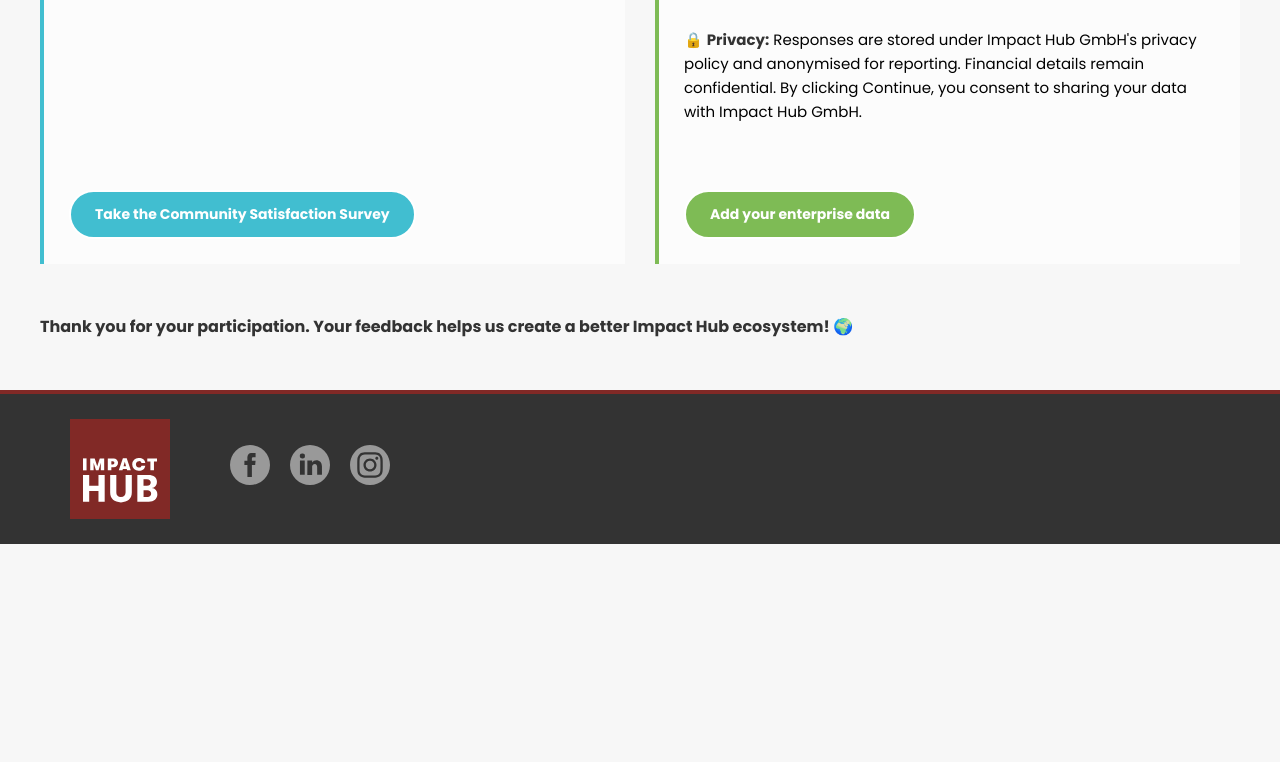
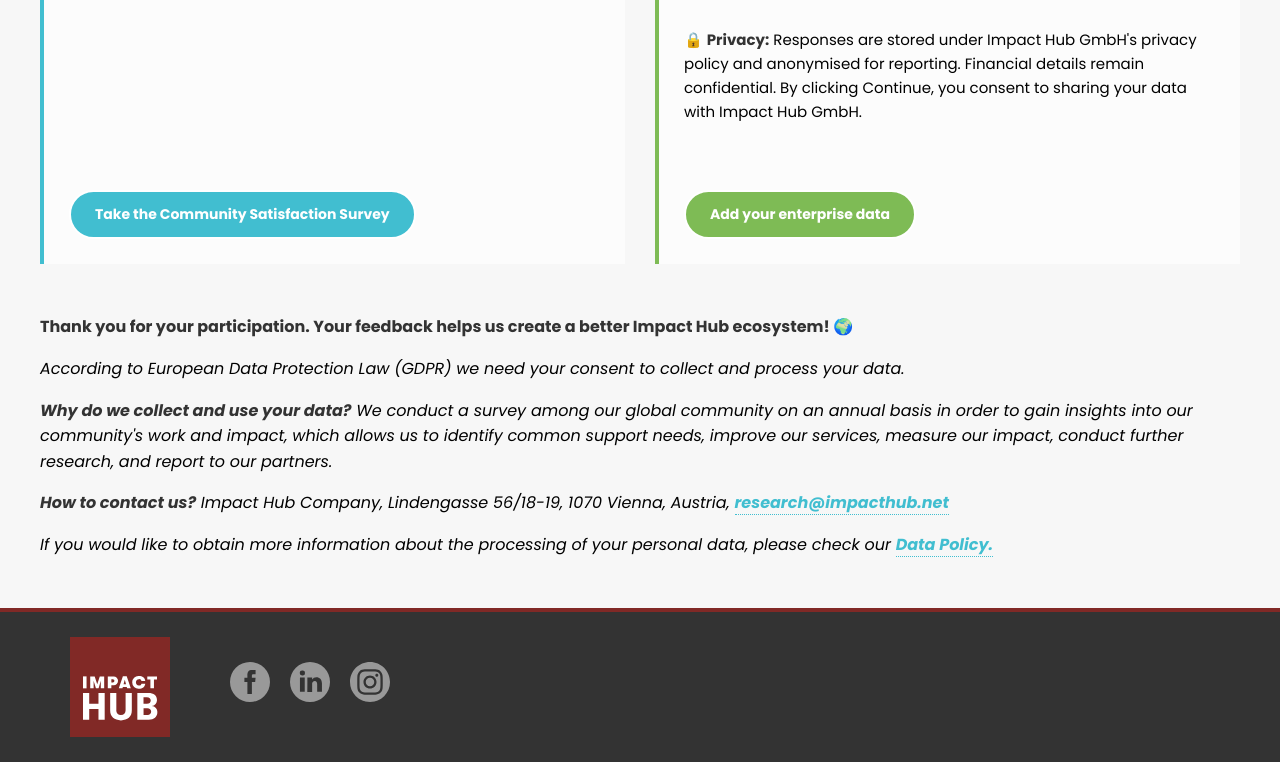
Before and after one commit to kahenvay/ih-survey, a plain HTML site: page index.html in a window 1280 px wide. Shown: the part 1332-2094 px from the top of the page. Before the commit the page ends 1876 px from the top, so only its background shows below. Drawn offline with Linux system fonts and the light colour scheme.

Commit message:
added privacy and changed link colours

```diff
--- a/index.html
+++ b/index.html
@@ -313,16 +313,16 @@
 	}
 
 	.main__bottom a {
-	  color: #3A9B89;
+	  color: var(--color-blue);
       text-decoration: none;
       font-weight: 600;
       transition: all 0.2s ease-in-out;
-      border-bottom: 1px dotted #3A9B89;
+      border-bottom: 1px dotted var(--color-blue);
 	}
 
 	.main__bottom a:hover {
-      color: #B1C976;
-      border-bottom-color: #B1C976;
+      color: var(--color-green);
+      border-bottom-color: var(--color-green);
     }
 
     p, ul {
@@ -496,6 +496,10 @@
 			</div>
 			<div class="main__bottom">
 				<p><strong>Thank you for your participation. Your feedback helps us create a better Impact Hub ecosystem! 🌍</strong></p>
+				<em><p>According to European Data Protection Law (GDPR) we need your consent to collect and process your data.</p>
+				<p><strong>Why do we collect and use your data?</strong> We conduct a survey among our global community on an annual basis in order to gain insights into our community's work and impact, which allows us to identify common support needs, improve our services, measure our impact, conduct further research, and report to our partners.</p>
+				<p><strong>How to contact us?</strong> Impact Hub Company, Lindengasse 56/18-19, 1070 Vienna, Austria, <a href="mailto:research@impacthub.net">research@impacthub.net</a></p>
+				<p>If you would like to obtain more information about the processing of your personal data, please check our <a href="https://impacthub.net/general-privacy-policy/">Data Policy.</a></p></em>
 			</div>
 		</div>
 	</main>
```
